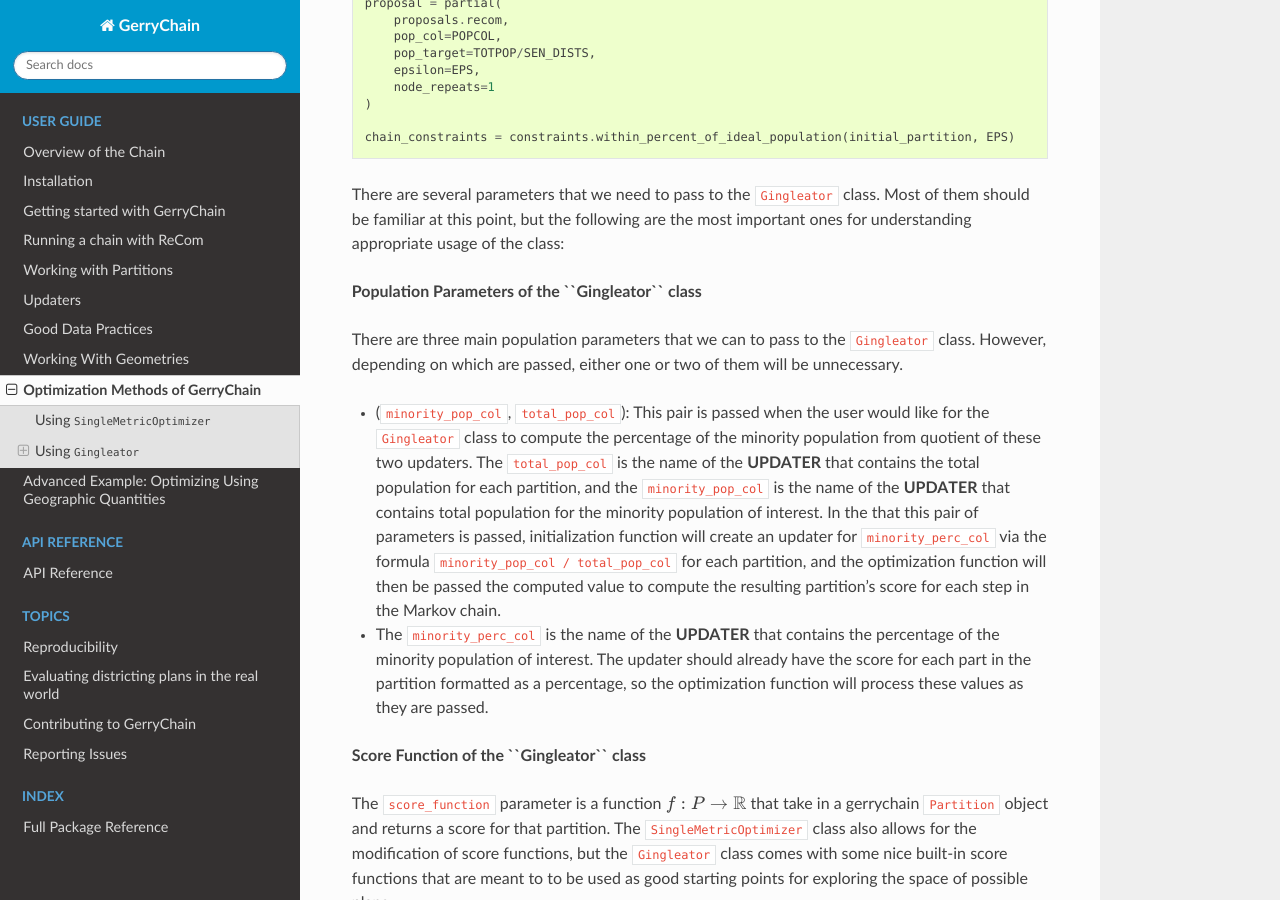
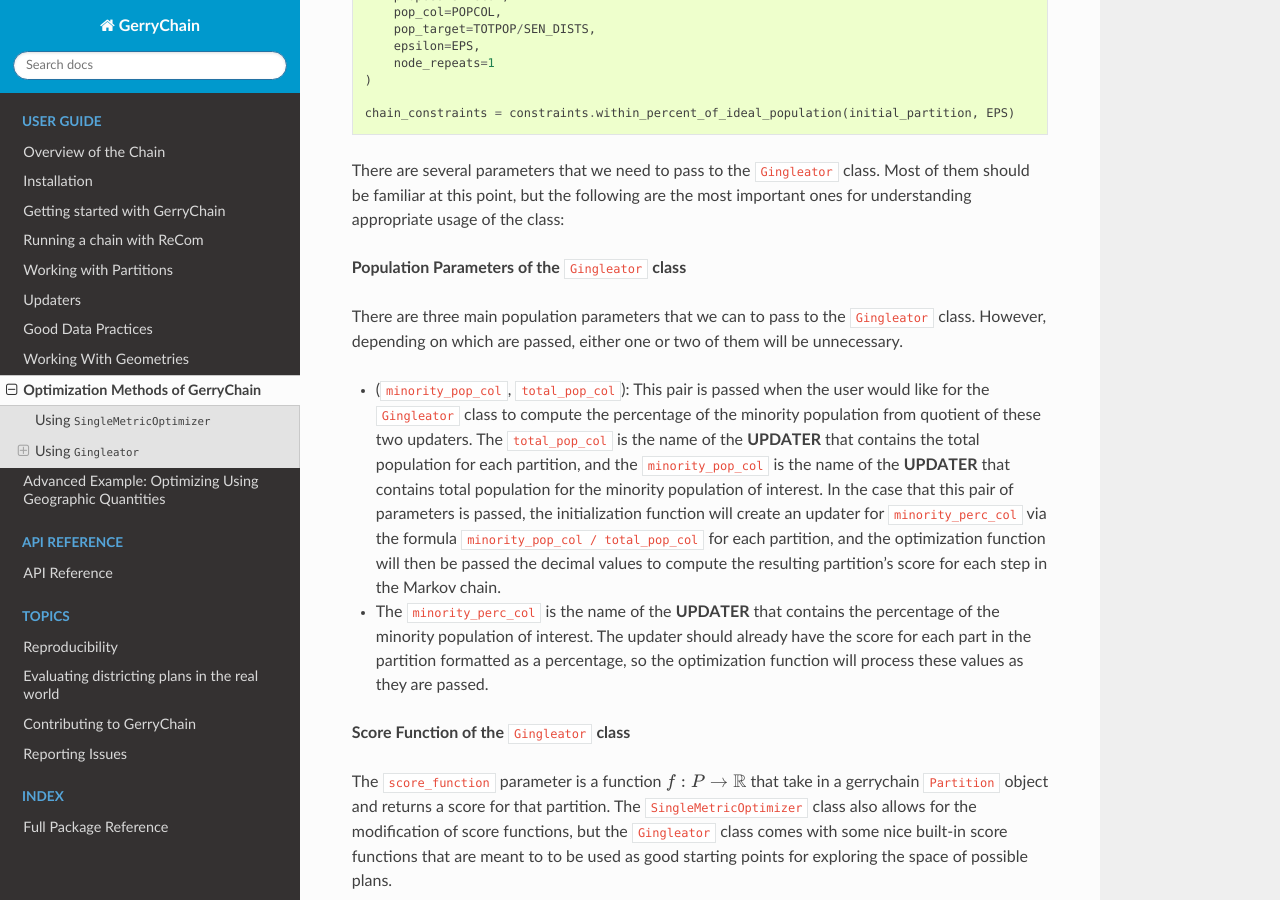
Before and after one commit to mggg/GerryChain, a Sphinx documentation site: the page built from docs/user/optimizers.rst, in a window 1280 px wide and 900 px high, scrolled down 5796 px. Built offline with Sphinx 7.4.7 and the Read the Docs theme 3.1.0, drawn with Linux system fonts in a browser that asks for light colours; some of the changed text lies outside the part shown.

Commit message:
Fix grammer (thanks Chris)

```diff
--- a/docs/user/optimizers.rst
+++ b/docs/user/optimizers.rst
@@ -303,16 +303,16 @@
 understanding appropriate usage of the class:
 
 
-**Population Parameters of the ``Gingleator`` class**
+**Population Parameters of the** ``Gingleator`` **class**
 
 There are three main population parameters that we can to pass to the ``Gingleator`` class.
 However, depending on which are passed, either one or two of them will be unnecessary.
 
-- (``minority_pop_col``, ``total_pop_col``): This pair is passed when the user would like for the ``Gingleator`` class to compute the percentage of the minority population from quotient of these two updaters. The ``total_pop_col`` is the name of the **UPDATER** that contains the total population for each partition, and the ``minority_pop_col`` is the name of the **UPDATER** that contains total population for the minority population of interest. In the that this pair of parameters is passed, initialization function will create an updater for ``minority_perc_col`` via the formula  ``minority_pop_col / total_pop_col`` for each partition, and the optimization function will then be passed the computed value to compute the resulting partition's score for each step in the Markov chain.
+- (``minority_pop_col``, ``total_pop_col``): This pair is passed when the user would like for the ``Gingleator`` class to compute the percentage of the minority population from quotient of these two updaters. The ``total_pop_col`` is the name of the **UPDATER** that contains the total population for each partition, and the ``minority_pop_col`` is the name of the **UPDATER** that contains total population for the minority population of interest. In the case that this pair of parameters is passed, the initialization function will create an updater for ``minority_perc_col`` via the formula  ``minority_pop_col / total_pop_col`` for each partition, and the optimization function will then be passed the decimal values to compute the resulting partition's score for each step in the Markov chain.
 
 - The ``minority_perc_col`` is the name of the **UPDATER** that contains the percentage of the minority population of interest. The updater should already have the score for each part in the partition formatted as a percentage, so the optimization function will process these values as they are passed.
 
-**Score Function of the ``Gingleator`` class**
+**Score Function of the** ``Gingleator`` **class**
 
 The ``score_function`` parameter is a function :math:`f:P \to \mathbb{R}` that
 take in a gerrychain ``Partition`` object and returns a score for that partition. The
```
Also changed, not shown: other parts of docs/user/optimizers.rst (+4 -4 lines).
